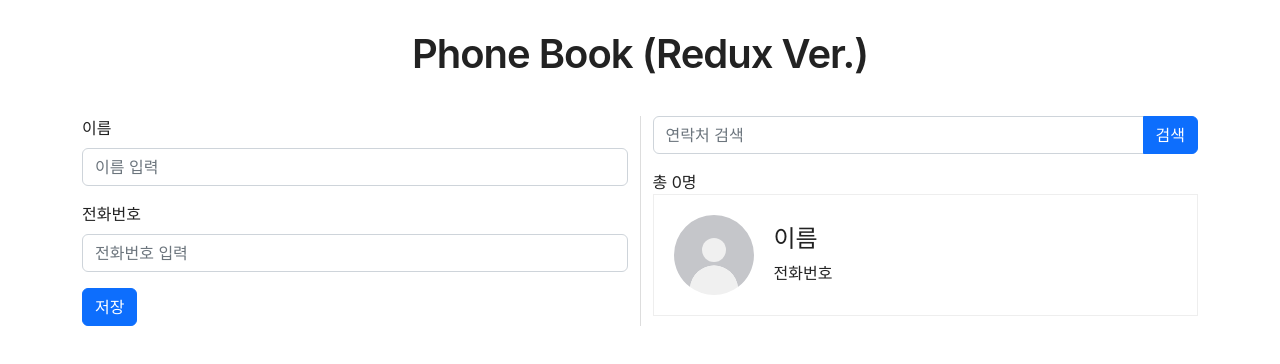
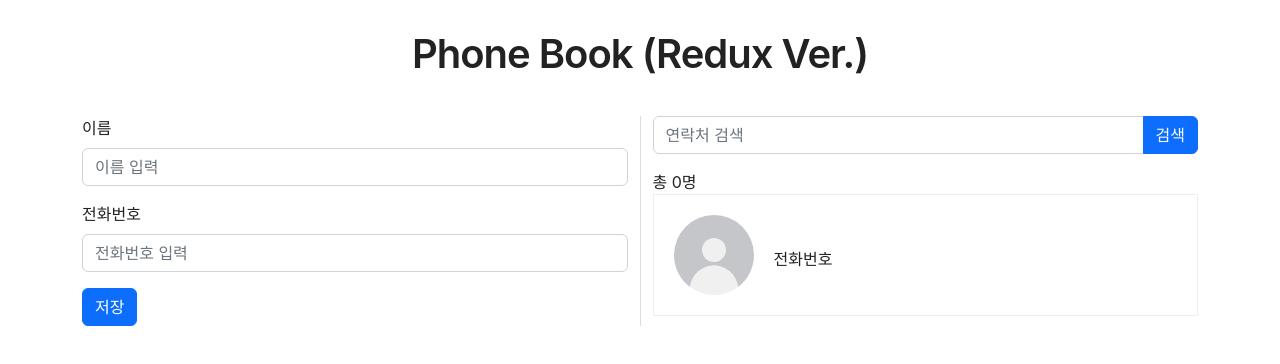
Before and after one commit to silverkong/phonebook-app, a React (Create React App) app: page / in a window 1280 px wide. Shown: the top 364 px of the page. Built offline with nearby package versions, Linux system fonts and the light colour scheme; a web font is replaced by a local one.

Commit message:
update reducer

```diff
--- a/src/App.js
+++ b/src/App.js
@@ -1,7 +1,6 @@
 import "./App.css";
 import "bootstrap/dist/css/bootstrap.min.css";
 import { Container, Row, Col } from "react-bootstrap";
-import { useDispatch, useSelector } from "react-redux";
 
 import PhoneInput from "./component/PhoneInput";
 import PhoneSearch from "./component/PhoneSearch";
@@ -15,12 +14,6 @@ import PhoneBookCard from "./component/PhoneBookCard";
 // 5. 연락처를 검색할 수 있음
 
 function App() {
-  const dispatch = useDispatch();
-
-  const savePhoneBook = () => {
-    dispatch({ type: "SAVE", payload: { name: "ff", phone: "0101111" } });
-  };
-
   return (
     <Container>
       <Row>
--- a/src/component/PhoneBookCard.js
+++ b/src/component/PhoneBookCard.js
@@ -1,12 +1,15 @@
 import React from "react";
 import icUser from "../img/img_user.svg";
 
+import { useSelector } from "react-redux";
+
 const PhoneBook = () => {
+  const name = useSelector((state) => state.name);
   return (
     <div className="box-phonebook">
       <img src={icUser} alt="" />
       <div className="box-phonebook-contents">
-        <h4>이름</h4>
+        <h4>{name}</h4>
         <span>전화번호</span>
       </div>
     </div>
--- a/src/component/PhoneInput.js
+++ b/src/component/PhoneInput.js
@@ -1,7 +1,14 @@
 import React from "react";
 import { Form, Button } from "react-bootstrap";
 
+import { useDispatch } from "react-redux";
+
 const Input = () => {
+  const dispatch = useDispatch();
+  const savePhoneBook = (event) => {
+    event.preventDefault();
+    dispatch({ type: "SAVE", payload: { name: "ff", phone: "0101111" } });
+  };
   return (
     <Form>
       <Form.Group className="mb-3" controlId="formBasicEmail">
@@ -13,7 +20,7 @@ const Input = () => {
         <Form.Label>전화번호</Form.Label>
         <Form.Control type="tel" placeholder="전화번호 입력" />
       </Form.Group>
-      <Button variant="primary" type="submit">
+      <Button variant="primary" type="submit" onClick={savePhoneBook}>
         저장
       </Button>
     </Form>
```
